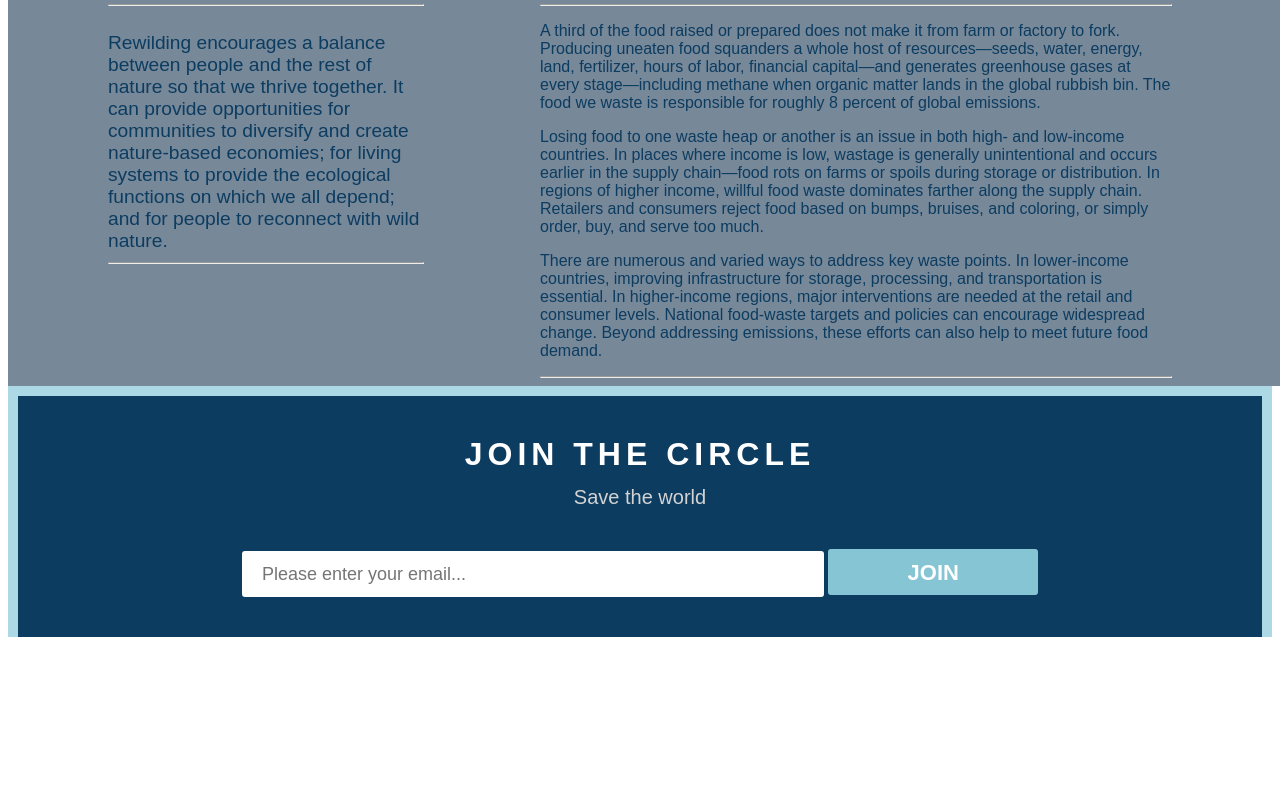
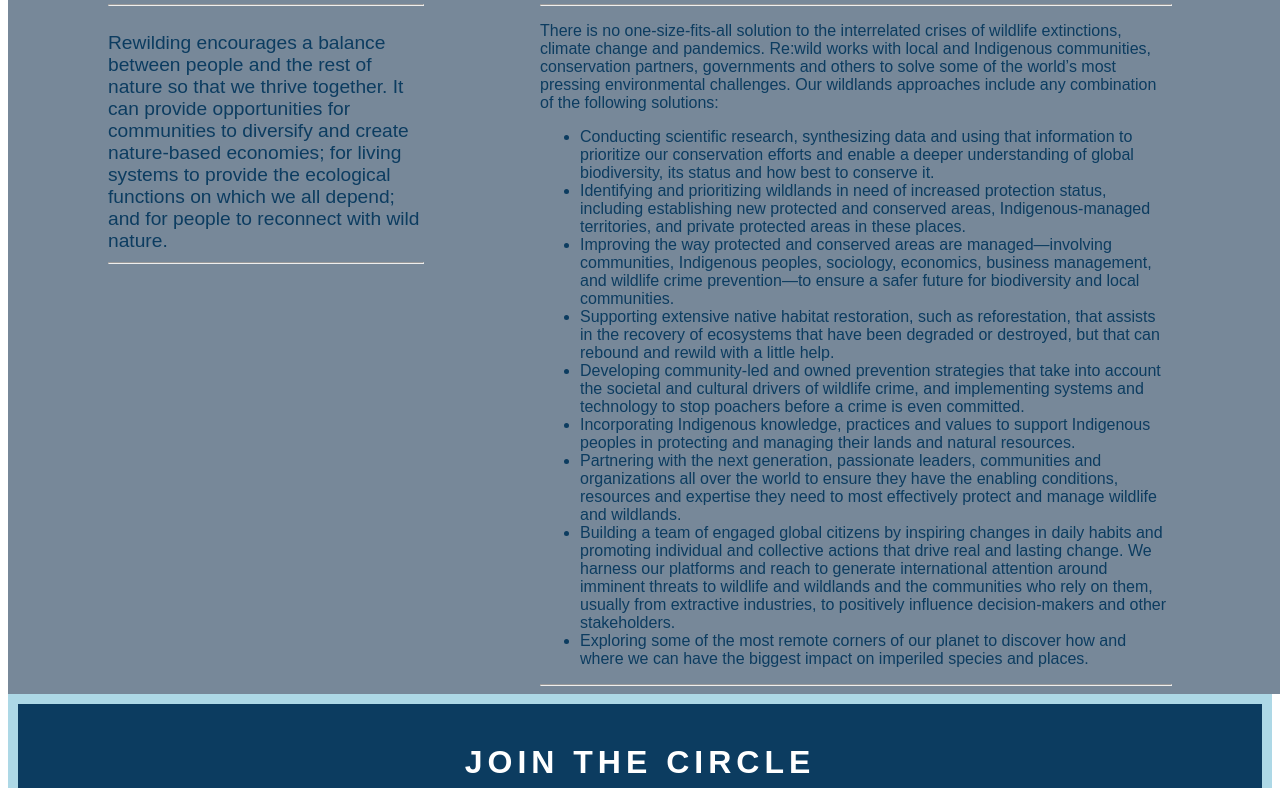
Before and after one commit to Responsibleuk/the-circle, a plain HTML site: page rewilding.html in a window 1280 px wide. Shown: the part 619-1407 px from the top of the page. Before the commit the page ends 1276 px from the top, so only its background shows below. Drawn offline with Linux system fonts and the light colour scheme.

Commit message:
Add content to rewilding page

```diff
--- a/rewilding.html
+++ b/rewilding.html
@@ -59,35 +59,21 @@
 
         <!-- what we do -->
         <section id="solution">
-            <h2>Solutions</h2>
+            <h2>Solution</h2>
             <hr>
             <p>
-                A third of the food raised or prepared does not make it from farm or factory to fork. Producing uneaten
-                food
-                squanders a whole host of resources—seeds, water, energy, land, fertilizer, hours of labor, financial
-                capital—and generates greenhouse gases at every stage—including methane when organic matter lands in the
-                global rubbish bin. The food we waste is responsible for roughly 8 percent of global emissions.
-            </p>
-            <p>
-                Losing food to one waste heap or another is an issue in both high- and low-income countries. In places
-                where
-                income is low, wastage is generally unintentional and occurs earlier in the supply chain—food rots on
-                farms
-                or
-                spoils during storage or distribution. In regions of higher income, willful food waste dominates farther
-                along
-                the supply chain. Retailers and consumers reject food based on bumps, bruises, and coloring, or simply
-                order,
-                buy, and serve too much.
-            </p>
-            <p>
-                There are numerous and varied ways to address key waste points. In lower-income countries, improving
-                infrastructure for storage, processing, and transportation is essential. In higher-income regions, major
-                interventions are needed at the retail and consumer levels. National food-waste targets and policies can
-                encourage widespread change. Beyond addressing emissions, these efforts can also help to meet future
-                food
-                demand.
-            </p>
+                There is no one-size-fits-all solution to the interrelated crises of wildlife extinctions, climate change and pandemics. Re:wild works with local and Indigenous communities, conservation partners, governments and others to solve some of the world’s most pressing environmental challenges. Our wildlands approaches include any combination of the following solutions:</p>
+            <ul>
+                <li>Conducting scientific research, synthesizing data and using that information to prioritize our conservation efforts and enable a deeper understanding of global biodiversity, its status and how best to conserve it.</li>
+                <li>Identifying and prioritizing wildlands in need of increased protection status, including establishing new protected and conserved areas, Indigenous-managed territories, and private protected areas in these places.</li>
+                <li>Improving the way protected and conserved areas are managed—involving communities, Indigenous peoples, sociology, economics, business management, and wildlife crime prevention—to ensure a safer future for biodiversity and local communities.</li>
+                <li>Supporting extensive native habitat restoration, such as reforestation, that assists in the recovery of ecosystems that have been degraded or destroyed, but that can rebound and rewild with a little help.</li>
+                <li>Developing community-led and owned prevention strategies that take into account the societal and cultural drivers of wildlife crime, and implementing systems and technology to stop poachers before a crime is even committed.</li>
+                <li>Incorporating Indigenous knowledge, practices and values to support Indigenous peoples in protecting and managing their lands and natural resources.</li>
+                <li>Partnering with the next generation, passionate leaders, communities and organizations all over the world to ensure they have the enabling conditions, resources and expertise they need to most effectively protect and manage wildlife and wildlands.</li>
+                <li>Building a team of engaged global citizens by inspiring changes in daily habits and promoting individual and collective actions that drive real and lasting change. We harness our platforms and reach to generate international attention around imminent threats to wildlife and wildlands and the communities who rely on them, usually from extractive industries, to positively influence decision-makers and other stakeholders.</li>
+                <li>Exploring some of the most remote corners of our planet to discover how and where we can have the biggest impact on imperiled species and places.</li>
+            </ul>
             <hr>
         </section>
     </section>
```
